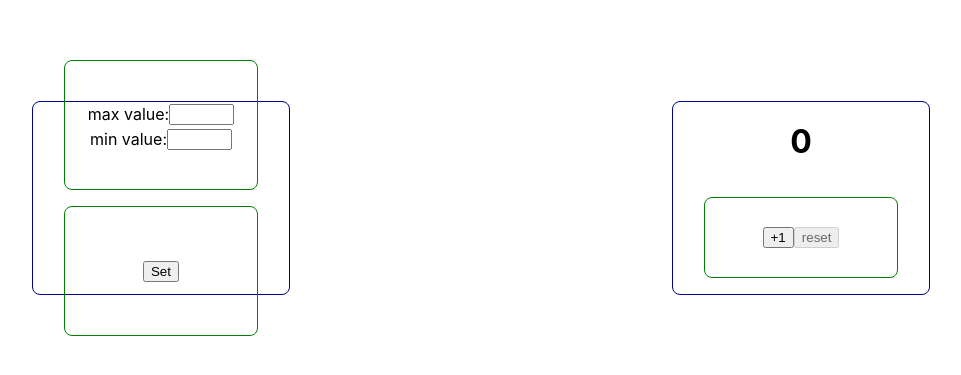
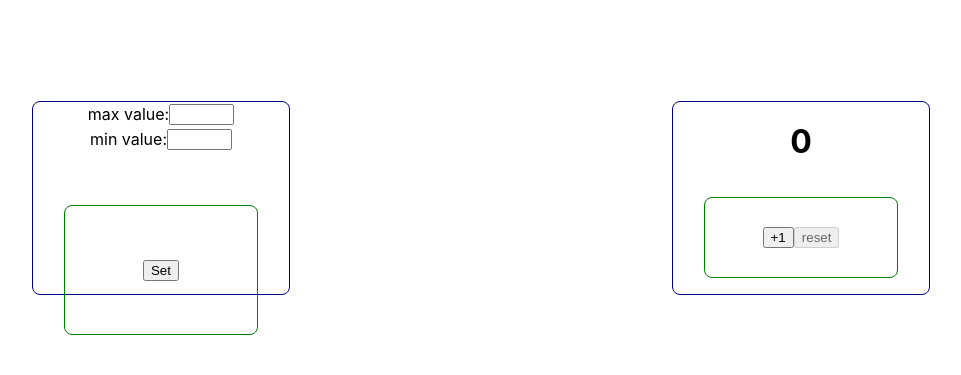
Before and after one commit to DmitriyKaplan28/exam, a React (Create React App) app: page / in a window 1280 px wide. Shown: the part 139-514 px from the top of the page, without its empty margins (159-1120 px from the left). Built offline with nearby package versions, Linux system fonts and the light colour scheme.

Commit message:
min and max useState added

```diff
--- a/src/App.tsx
+++ b/src/App.tsx
@@ -6,6 +6,8 @@ import {SetCounterRange} from "./components/SetCounterRange";
 
 function App() {
     const [count, setCount] = useState<number>(0);
+    const [min, setMin] = useState(0)
+    const [max, setMax] = useState<number>(5)
     useEffect(() => {
         let countAsString = localStorage.getItem('currentValue')
         if (countAsString) {
@@ -17,36 +19,43 @@ function App() {
         localStorage.setItem('currentValue', JSON.stringify(count))
     }, [count])
 
+    const plusOne = () => {
+        setCount(min + 1)
+    };
+    const reset = () => {
+        setCount(min)
+    }
 
 
-    const onInputChange = (e:number) => {
 
+    const minOnChangeHandler = (newCounterMin: number) => {
+        setMin(newCounterMin)
+        console.log(min)
+    }
+    const maxOnChangeHandler = (newCounterMax: number) => {
+        setMax(newCounterMax)
+        console.log(max)
     }
 
-    const plusOne = () => {
-        setCount(count + 1)
-    };
-    const reset = () => {
-        setCount(0)
-    }
     return (
         <div className='wrapper'>
             <div className='App'>
-                <SetCounterRange />
+                <SetCounterRange minOnChangeHandler={minOnChangeHandler}
+                                 maxOnChangeHandler={maxOnChangeHandler}/>
             </div>
             <div className='App'>
                 <div className='countBlock'>
                     <Counter count={count}/>
                 </div>
                 <div className='buttonBlock'>
-                    <Button className={count < 5 ? '' : 'disabledButton'}
+                    <Button className={count < max ? '' : 'disabledButton'}
                             name={'+1'}
                             callBack={plusOne}
-                            disable={count === 5}/>
-                    <Button className={count < 1 ? 'disabledButton' : ''}
+                            disable={count === max}/>
+                    <Button className={count === min ? 'disabledButton' : ''}
                             name={'reset'}
                             callBack={reset}
-                            disable={count === 0}/>
+                            disable={count === min}/>
                 </div>
             </div>
         </div>
--- a/src/components/SetCounterRange.module.css
+++ b/src/components/SetCounterRange.module.css
@@ -5,8 +5,8 @@
     margin: 1rem auto;
     width: 12rem;
     height: 8rem;
-    border: 0.1rem solid green;
-    border-radius: 0.5rem;
+    /*border: 0.1rem solid green;*/
+    /*border-radius: 0.5rem;*/
 }
 
 .input {
--- a/src/components/SetCounterRange.tsx
+++ b/src/components/SetCounterRange.tsx
@@ -3,29 +3,33 @@ import {Button} from "./Button";
 import s from './SetCounterRange.module.css'
 
 type SetCounterRangeType = {
-    //count: number
+    minOnChangeHandler: (newCounterMin: number) => void
+    maxOnChangeHandler: (newCounterMax: number) => void
+}
 
-}
-/*const [min, setMin] = useState(0)
-const [max, setMax] = useState<number>(5)*/
 
 export const SetCounterRange = (props: SetCounterRangeType) => {
 
-    const onMinInputChange = (event: ChangeEvent<HTMLInputElement>) => {
-        //setMin(event.currentTarget.value)
+    const minOnChangeHandler = (e:ChangeEvent<HTMLInputElement>) => {
+        props.minOnChangeHandler(Number(e.currentTarget.value))
     }
+    const maxOnChangeHandler = (e:ChangeEvent<HTMLInputElement>) => {
+        props.maxOnChangeHandler(Number(e.currentTarget.value))
+    }
+
     return (
         <div>
             <div className={s.inputBlock}>
                 <div className={s.input}>
                     max value:
                     <input size={5}
-                           onChange={onMinInputChange}
+                           onChange={maxOnChangeHandler}
                            /*value={min}*//>
                 </div>
                 <div className={s.input}>
                     min value:
                     <input size={5}
+                           onChange={minOnChangeHandler}
                            /*value={max}*//>
                 </div>
             </div>
```
